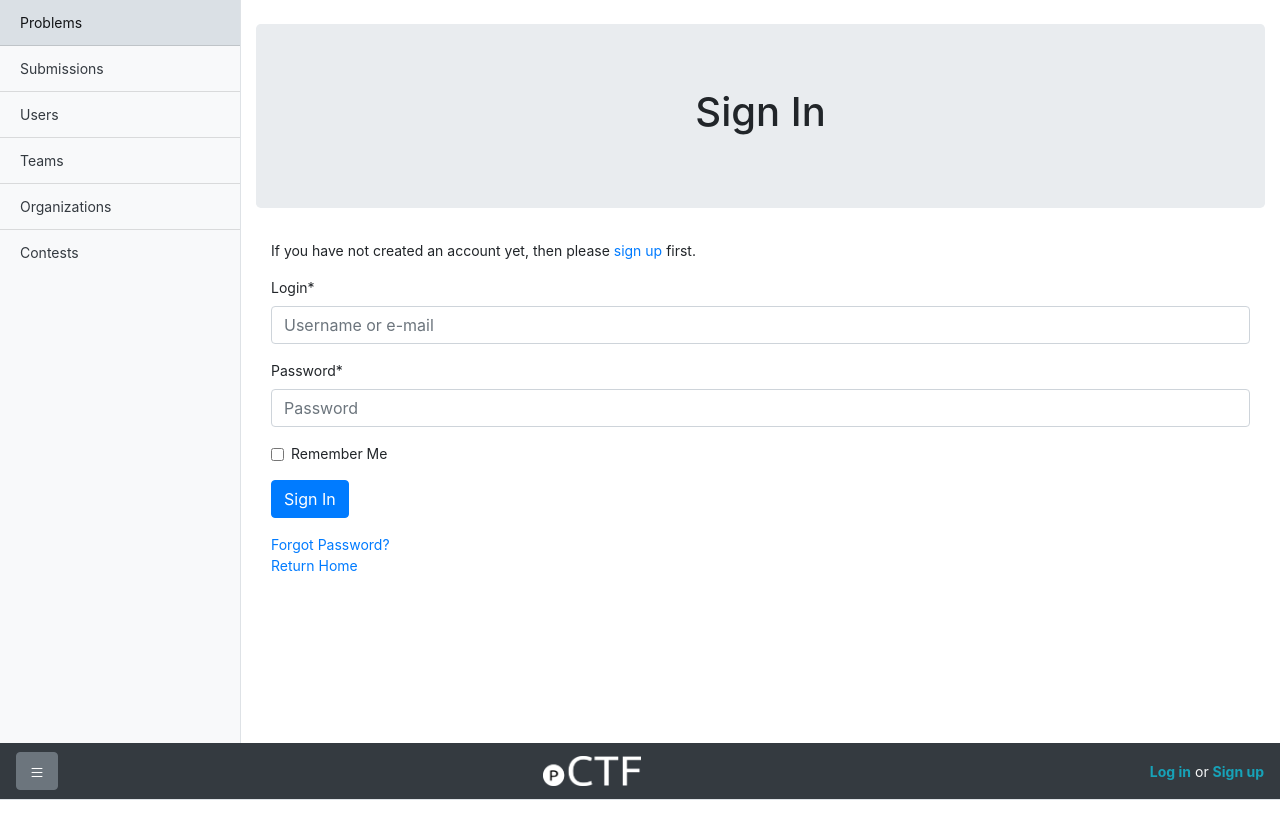
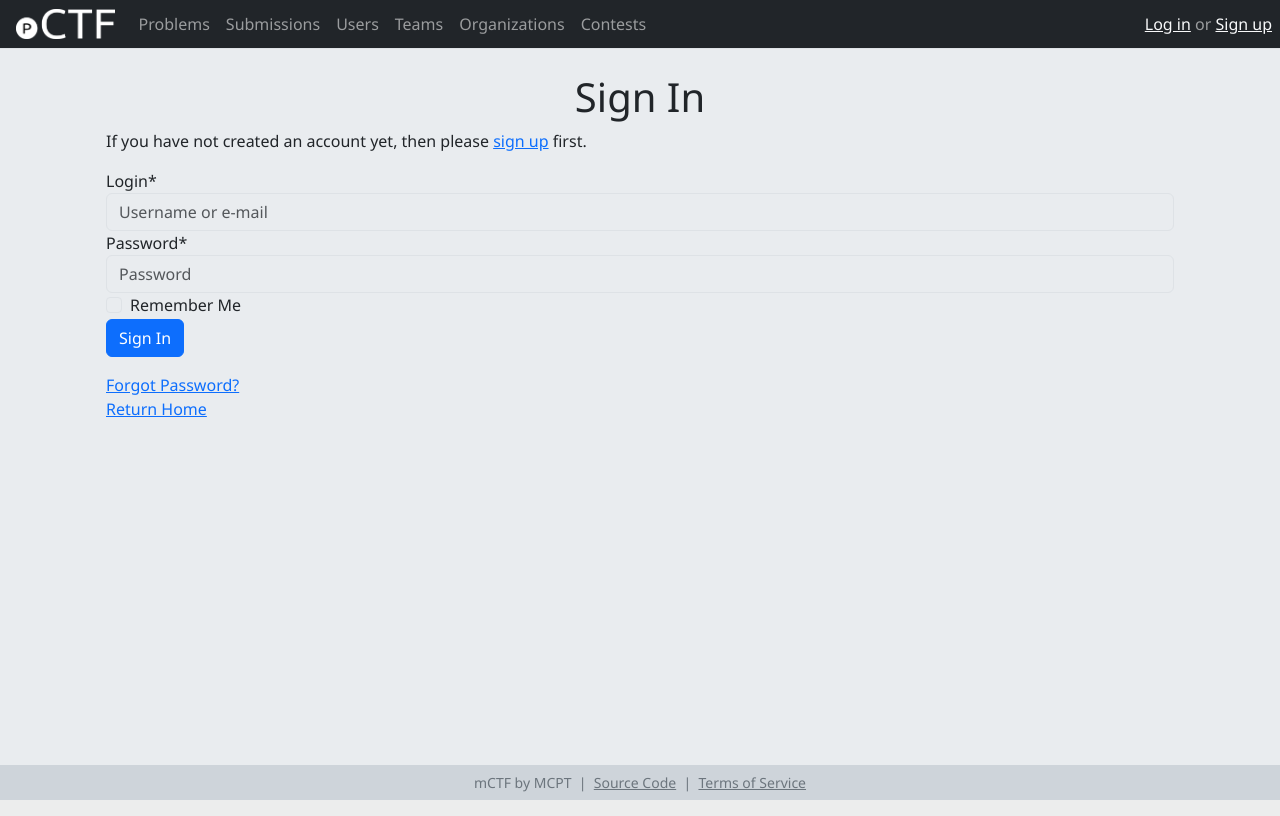
Before and after one commit to mcpt/ctf, a Django app: page /accounts/login/ in a window 1280 px wide. Run offline with Django 3.2, Linux system fonts and the light colour scheme; style sheets or scripts are compiled from the project's sources; some libraries are stand-ins or nearby versions.

Commit message:
Update base and use django bootstrap
Modified nav bar, added footer

```diff
--- a/gameserver/static/scripts/base.js
+++ /dev/null
@@ -1,3 +0,0 @@
-function toggleMenu(e) {
-    document.getElementById("wrapper").classList.toggle("toggled");
-}
--- a/gameserver/static/scss/base.scss
+++ b/gameserver/static/scss/base.scss
@@ -1,3 +1,14 @@
+:root {
+    --bs-body-bg: #e9ecef;
+}
 body {
     line-height: 1.5em;
+    font-size: 1em;
+    font-family: "Segoe UI", "Lucida Grande", Arial, sans-serif;
+    min-height: 100vh;
+    display: flex;
+    flex-flow: column nowrap;
 }
+main {
+    flex-grow: 1;
+}
--- /dev/null
+++ b/gameserver/static/scss/footer.scss
@@ -0,0 +1,9 @@
+footer {
+	padding: 0.3rem;
+	background-color: var(--bs-gray-400) !important;
+	text-align: center;
+
+	span, small, a {
+		color: var(--bs-gray-600) !important;
+	}
+}
--- a/gameserver/static/scss/main.scss
+++ b/gameserver/static/scss/main.scss
@@ -1 +1,3 @@
 @import "base.scss";
+@import "nav.scss";
+@import "footer.scss";
--- /dev/null
+++ b/gameserver/static/scss/nav.scss
@@ -0,0 +1,18 @@
+#navbar-content .nav-item:hover {
+	background-color: rgba(255,255,255,.15);
+}
+.navbar-nav .nav-link {
+	font-weight: 400;
+	font-size: 1rem;
+	line-height: 2;
+
+	&:hover .nav-hover-ignore {
+		color: rgba(255,255,255,.55);
+	}
+}
+
+@media screen and (max-width: 768px) {
+	.navbar-nav .nav-link {
+		padding-left: 1rem;
+	}
+}
--- a/gameserver/static/styles/base.css
+++ /dev/null
@@ -1,76 +0,0 @@
-/*!
- * Start Bootstrap - Simple Sidebar (https://startbootstrap.com/templates/simple-sidebar)
- * Copyright 2013-2020 Start Bootstrap
- * Licensed under MIT (https://github.com/StartBootstrap/startbootstrap-simple-sidebar/blob/master/LICENSE)
- */
-
-body {
-    font-size: .875rem;
-}
-
-#wrapper {
-    overflow-x: hidden;
-}
-
-#sidebar-wrapper {
-    min-height: 100vh;
-    margin-left: -15rem;
-    -webkit-transition: margin .25s ease-out;
-    -moz-transition: margin .25s ease-out;
-    -o-transition: margin .25s ease-out;
-    transition: margin .25s ease-out;
-    z-index: 100;
-}
-
-#sidebar-wrapper .sidebar-heading {
-    padding: 0.875rem 1.25rem;
-}
-
-#sidebar-wrapper .list-group {
-    width: 15rem;
-}
-
-#page-content-wrapper {
-    min-width: 100vw;
-}
-
-#wrapper.toggled #sidebar-wrapper {
-    margin-left: 0;
-}
-
-@media (min-width: 768px) {
-    #sidebar-wrapper {
-        margin-left: 0;
-    }
-
-    #page-content-wrapper {
-        min-width: 0;
-        width: 100%;
-    }
-
-    #wrapper.toggled #sidebar-wrapper {
-        margin-left: -15rem;
-    }
-}
-
-/* Custom Styles */
-
-#sidebar-wrapper .list-group-item {
-    width: 15rem;
-}
-
-.mb-6 {
-    margin-bottom: 70px !important;
-}
-
-.editor-container {
-    height: 10cm;
-}
-
-#editor {
-    position: absolute;
-    top: 0;
-    right: 0;
-    bottom: 0;
-    left: 0;
-}
--- a/gameserver/templates/base.html
+++ b/gameserver/templates/base.html
@@ -1,6 +1,7 @@
 {% load static %}
 {% load gravatar_tags %}
 {% load link_tags %}
+{% load django_bootstrap5 %}
 
 <!DOCTYPE html>
 <html lang="en" prefix="og: https://ogp.me/ns/{{ og_type }}#">
@@ -12,19 +13,14 @@
 
         <meta property="og:title" content="{{ page_title }}" />
         <meta name="twitter:title" content="{{ page_title }}" />
-
         <meta property="og:site_name" content="{{ site.name|safe }}">
-
         <meta property="og:type" content="{{ og_type }}" />
         <meta name="twitter:card" content="summary" />
-
         <link rel="canonical" href="{{ SCHEME }}://{{ site.domain }}{{ request.get_full_path }}">
         <meta property="og:url" content="{{ SCHEME }}://{{ site.domain }}{{ request.get_full_path }}">
-
         <meta name="description" content="{{ meta_description }}">
         <meta property="og:description" content="{{ meta_description }}">
         <meta name="twitter:description" content="{{ meta_description }}" />
-
         <meta name="keywords" content="{{ KEYWORDS|join:", " }}">
 
         {% if og_image %}
@@ -39,7 +35,7 @@
         {% block othermeta %}
         {% endblock %}
 
-        <link rel="stylesheet" href="https://stackpath.bootstrapcdn.com/bootstrap/4.5.2/css/bootstrap.min.css" integrity="sha384-JcKb8q3iqJ61gNV9KGb8thSsNjpSL0n8PARn9HuZOnIxN0hoP+VmmDGMN5t9UJ0Z" crossorigin="anonymous">
+        {% bootstrap_css %}
         <link href="{% static 'plugins/css/ace.min.css' %}" type="text/css" media="all" rel="stylesheet" />
         <link href="{% static 'martor/css/martor.semantic.min.css' %}" type="text/css" media="all" rel="stylesheet" />
         <link href="{% static 'styles/bootstrap-icons.css' %}" type="text/css" media="all" rel="stylesheet" />
@@ -49,8 +45,8 @@
         {% endif %}
 
         <link href="{% static 'styles/style.css' %}" type="text/css" rel="stylesheet" />
-        <link href="{% static 'styles/base.css' %}" rel="stylesheet">
         <script src="https://vuejs.org/js/vue.min.js"></script>
+
         <script src="https://pagecdn.io/lib/ace/1.4.8/ace.js" type="text/javascript" charset="utf-8" onload=""></script>
         <link rel="stylesheet" href="https://cdn.jsdelivr.net/npm/katex@0.11.1/dist/katex.min.css" integrity="sha384-zB1R0rpPzHqg7Kpt0Aljp8JPLqbXI3bhnPWROx27a9N0Ll6ZP/+DiW/UqRcLbRjq" crossorigin="anonymous">
         <script defer src="https://cdn.jsdelivr.net/npm/katex@0.11.1/dist/katex.min.js" integrity="sha384-y23I5Q6l+B6vatafAwxRu/0oK/79VlbSz7Q9aiSZUvyWYIYsd+qj+o24G5ZU2zJz" crossorigin="anonymous"></script>
@@ -75,90 +71,62 @@
     </head>
 
     <body>
-        <div class="mb-3">
-            <div class="d-flex" id="wrapper">
-                <div class="bg-light border-right" id="sidebar-wrapper">
-                    <div class="list-group">
-                        <div class="position-fixed list-group-flush">
-                            {% for name, link in NAVBAR.items %}
-                            <a href="{{ link }}" class="list-group-item list-group-item-action bg-light text-dark">{{ name }}</a>
-                            {% endfor %}
-                        </div>
-                    </div>
-                </div>
-
-                <div id="page-content-wrapper">
-
-
-                    <div class="container-fluid">
-                        {% if messages %}
-                        <div class="mt-4">
-                            {% for message in messages %}
-                            <div class="alert alert-{{ message.level_tag }} alert-dismissible fade show" role="alert">
-                                <div {% if message.tags %} class="{{ message.tags }}"{% endif %}>{{ message }}</div>
-                                <button type="button" class="close" data-dismiss="alert" aria-label="Close">
-                                    <span aria-hidden="true">&times;</span>
-                                </button>
-                            </div>
-                            {% endfor %}
-                        </div>
-                        {% endif %}
-                        {% if request.in_contest %}
-                        <div class="alert alert-info mt-4" role="alert">
-                            <h4 class="alert-heading">{{ request.participation.contest.slug|contest }}</h4>
-                            <p>You are currently participating in {{ request.participation.contest.slug|contest }} as <a href="{{ request.participation.get_absolute_url }}">{{ request.participation.participant }}</a>.</p>
-                            <hr>
-                            <p class="mb-0" id="countdown">Loading countdown...</p>
-                        </div>
-                        {% endif %}
-                        <div class="mt-4 mb-6">
-                            {% block main %}
-                            {% endblock %}
-                        </div>
-                    </div>
-
-
-                    <nav class="navbar navbar-expand-lg navbar-dark bg-dark border-bottom fixed-bottom">
-                        <button class="btn btn-secondary" id="menu-toggle" onclick="toggleMenu()">
-                            <i class="bi bi-list"></i>
-                        </button>
-
-                        <a class="navbar-brand mx-auto" href="/">
+        <nav class="navbar navbar-expand-md navbar-dark bg-dark border-bottom sticky-top p-0 container-fluid">
+            <a class="navbar-brand mr-auto ms-3" href="/">
                 <img src="{% static 'logos/lis.png' %}" height="30" alt="Long Inverted Solid mCTF logo">
             </a>
+            <button class="navbar-toggler border-0" type="button" data-bs-toggle="collapse" data-bs-target="#navbar-content" aria-controls="navbar-content" aria-expanded="false" aria-label="Toggle navigation">
+                <span class="navbar-toggler-icon"></span>
+            </button>
+            <div class="collapse navbar-collapse" id="navbar-content">
+              <ul class="navbar-nav h-100 w-100">
+                {% for name, link in NAVBAR.items %}
+                    <li class="nav-item">
+                        <a class="nav-link" href="{{ link }}">{{ name }}</a>
+                    </li>
+                {% endfor %}
+                <span class="flex-grow-1"></span>
 
-                        <ul class="navbar-nav my-auto">
                 {% if user.is_authenticated %}
-                            <li class="nav-item dropup">
-                                <a class="nav-link dropdown-toggle" href="#" id="profile-dropdown" data-toggle="dropdown" aria-haspopup="true" aria-expanded="false">
+                    <li class="nav-item dropdown">
+                        <a class="nav-link dropdown-toggle" href="#" id="profile-dropdown" role="button" data-bs-toggle="dropdown" aria-haspopup="true" aria-expanded="false">
                             <img src="{{ user.email|gravatar_url:20 }}" alt="User profile picture" class="img-thumbnail">
+                            &nbsp;
+                            <span>{{ user.username }}</span>
                         </a>
-                                <div class="dropdown-menu dropdown-menu-right" aria-labelledby="profile-dropdown">
-                                    <a class="dropdown-item disabled" href="#" tabindex="-1" aria-disabled="true">Logged in as {{ user.username }}</a>
-                                    <div class="dropdown-divider"></div>
-                                    <a class="dropdown-item" href="{% url 'user_detail_redirect' %}">Profile</a>
+                        <ul class="dropdown-menu dropdown-menu-dark dropdown-menu-end" aria-labelledby="profile-dropdown">
+                            <li><a class="dropdown-item" href="{% url 'user_detail_redirect' %}">Profile</a></li>
                             {% if user.is_staff %}
-                                    <a class="dropdown-item" href="{% url 'admin:index' %}">Admin</a>
+                                <li><a class="dropdown-item" href="{% url 'admin:index' %}">Admin</a></li>
                             {% endif %}
-                                    <a class="dropdown-item" href="{% url 'account_logout' %}">Log out</a>
-                                </div>
+                            <li><a class="dropdown-item" href="{% url 'account_logout' %}">Log out</a></li>
+                        </ul>
                     </li>
                 {% else %}
-                            <li class="nav-item ml-4 my-auto">
-                                <div class="text-light">
-                                    <a class="font-weight-bold text-info" href="{% url 'account_login' %}">Log in</a> or <a class="font-weight-bold text-info" href="{% url 'account_signup' %}">Sign up</a>
-                                </div>
+                    <li class="nav-link">
+                        <a class="text-light fw-400" href="{% url 'account_login' %}">Log in</a><span class="nav-hover-ignore"> or </span><a class="text-light fw-400" href="{% url 'account_signup' %}">Sign up</a>
                     </li>
                 {% endif %}
             </ul>
         </nav>
+        <main class="container mt-4 mb-5 px-4">
+            {% bootstrap_messages %}
+            {% if request.in_contest %}
+                <div class="alert alert-info" role="alert">
+                    <h4 class="alert-heading" id="countdown">Loading countdown...</h4>
+                    <p class="mb-0">Currently participating in {{ request.participation.contest.slug|contest }} as <a href="{{ request.participation.get_absolute_url }}">{{ request.participation.participant }}</a>.</p>
                 </div>
-            </div>
+            {% endif %}
+            {% block main %}
+            {% endblock %}
+        </main>
+        <footer>
+            <small>mCTF by MCPT &nbsp;|&nbsp; <a href="https://github.com/mcpt/ctf">Source Code</a> &nbsp;|&nbsp; <a href="{{ TOS_URL }}">Terms of Service</a></small>
+        </footer>
 
         {% block script %}
         {% endblock %}
 
-            <script src="{% static 'scripts/base.js' %}" defer></script>
         {% if request.in_contest %}
             <script src="{% static 'scripts/countdown.js' %}"></script>
             <script>
@@ -166,10 +134,10 @@
                 setInterval(countdownTimer, 1000, countdownTo, "countdown");
             </script>
         {% endif %}
-        </div>
+
         <script src="https://code.jquery.com/jquery-3.5.1.slim.min.js" integrity="sha384-DfXdz2htPH0lsSSs5nCTpuj/zy4C+OGpamoFVy38MVBnE+IbbVYUew+OrCXaRkfj" crossorigin="anonymous"></script>
         <script src="https://cdn.jsdelivr.net/npm/popper.js@1.16.1/dist/umd/popper.min.js" integrity="sha384-9/reFTGAW83EW2RDu2S0VKaIzap3H66lZH81PoYlFhbGU+6BZp6G7niu735Sk7lN" crossorigin="anonymous"></script>
-        <script src="https://stackpath.bootstrapcdn.com/bootstrap/4.5.2/js/bootstrap.min.js" integrity="sha384-B4gt1jrGC7Jh4AgTPSdUtOBvfO8shuf57BaghqFfPlYxofvL8/KUEfYiJOMMV+rV" crossorigin="anonymous"></script>
+        {% bootstrap_javascript %}
         <script type="text/javascript" src="{% static 'plugins/js/highlight.min.js' %}"></script>
         <script>
             $('.martor-preview pre').each(function(i, block){
--- a/mCTF/settings.py
+++ b/mCTF/settings.py
@@ -47,6 +47,7 @@ INSTALLED_APPS = [
     "allauth.socialaccount",
     "crispy_forms",
     "captcha",
+    "django_bootstrap5",
     "django_sass",
 ]
 
--- a/requirements.txt
+++ b/requirements.txt
@@ -6,6 +6,7 @@ cryptography==35.0.0
 defusedxml==0.7.1
 Django==3.2.9
 django-allauth==0.45.0
+django-bootstrap5==21.2
 django-crispy-forms==1.13.0
 django-recaptcha==2.0.6
 django-sass==1.1.0
```
Also changed, not shown: gameserver/static/styles/login.css (deleted, +0 -44 lines). Lines whose indentation alone changed are shown as unchanged.
